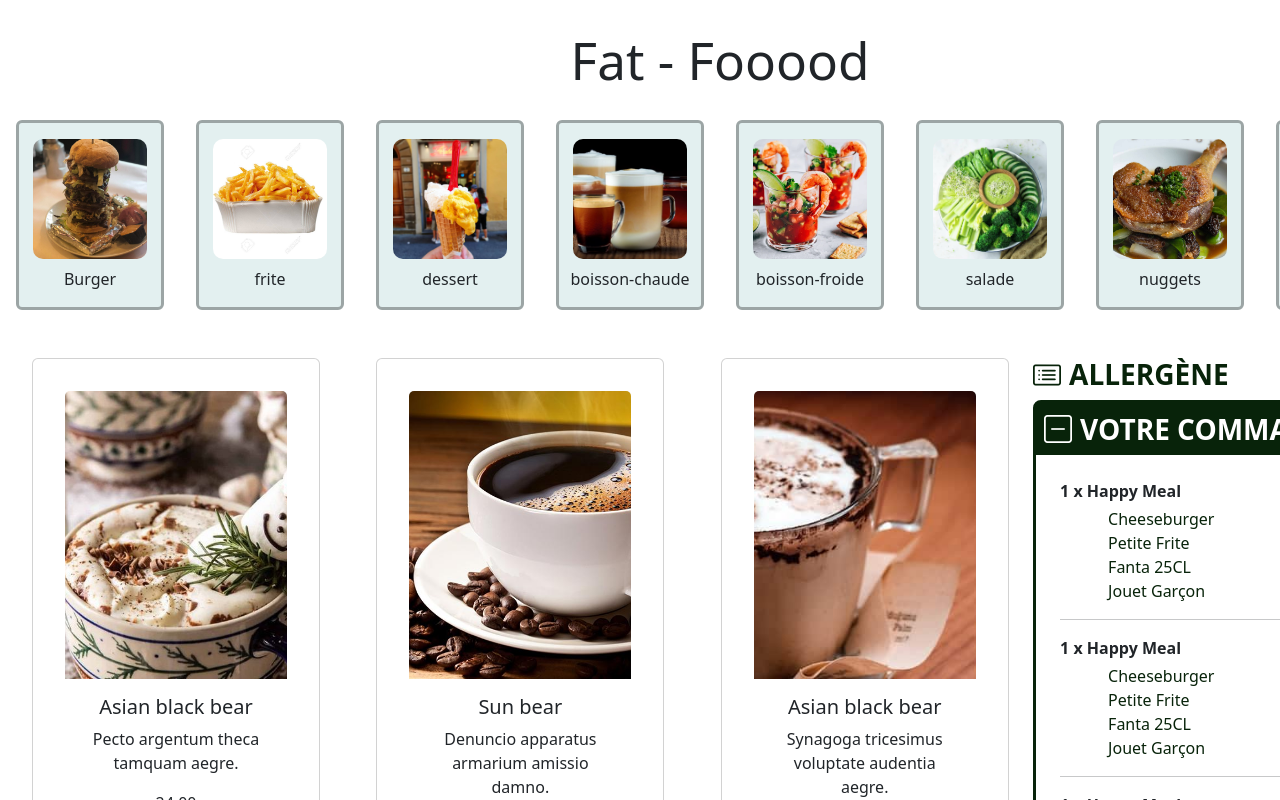
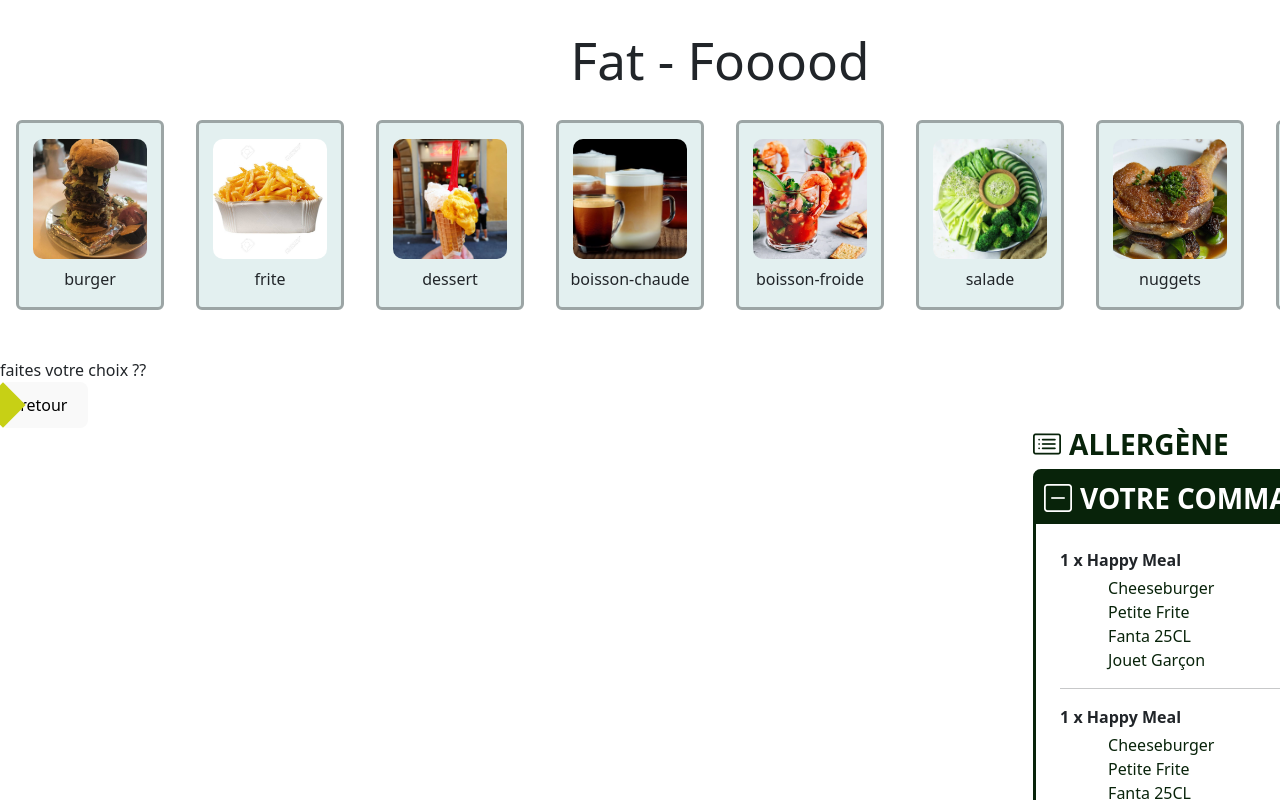
Before and after one commit to jeanCodeUnMax/fat-food, a React (Vite) app: page / in a window 1280 px wide. Shown: the top 800 px of the page. Built offline with nearby package versions, Linux system fonts and the light colour scheme.

Commit message:
feat: product filtered and tittle category selected

```diff
--- a/src/components/CommandOverview.jsx
+++ b/src/components/CommandOverview.jsx
@@ -1,6 +1,9 @@
 import './CommandOverview.css';
 
 const CommandOverview = () => {
+
+  console.log("render commandHoverview");
+
   return (
     <div className='command-overview-container'>
       <div className='command-overview-container__top text-left'>
--- a/src/components/ItemCategory.jsx
+++ b/src/components/ItemCategory.jsx
@@ -1,23 +1,30 @@
-import './ItemCategory.css';
-import PropTypes from 'prop-types';
+import "./ItemCategory.css";
+import PropTypes from "prop-types";
 
 export default function ItemCategory(props) {
-  const { item } = props;
+	const { item, stateTitleCategory } = props;
+	const [titleCategory, setTitleCategory] = stateTitleCategory;
 
+	console.log("render ItemCategory");
+
+	const handleClick = () => {
+		console.log("merci REmi ");
+    setTitleCategory(item.name)
+	};
 	return (
-    <div className='itemCategory text-center'>
-      <div className='itemCategoryImage'>
+		<div className="itemCategory text-center" onClick={handleClick}>
+			<div className="itemCategoryImage">
 				<img src={`./src/assets/${item.image}`} alt={item.name} />
 			</div>
-      <p className='itemCategoryName'>{item.name}</p>
+			<p className="itemCategoryName">{item.name} </p>
 		</div>
 	);
 }
 
-// définir les types
 ItemCategory.propTypes = {
-  item: PropTypes.exact({
+	item: PropTypes.shape({
 		name: PropTypes.string.isRequired,
 		image: PropTypes.string.isRequired,
 	}).isRequired,
+	stateTitleCategory: PropTypes.array,
 };
--- a/src/components/NavbarCategory.jsx
+++ b/src/components/NavbarCategory.jsx
@@ -1,8 +1,10 @@
 import "./NavbarCategory.css";
 import ItemCategory from "./ItemCategory";
+import PropTypes from "prop-types";
+
 
 const category = [
-	{ name: "Burger", image: "burger_13.jpg" },
+	{ name: "burger", image: "burger_13.jpg" },
 	{ name: "frite", image: "frite_1.jpg" },
 	{ name: "dessert", image: "dessert_6.jpg" },
 	{ name: "boisson-chaude", image: "boisson-chaude_3.webp" },
@@ -12,13 +14,21 @@ const category = [
 	{ name: "petit-dej", image: "petit-dej_4.jpg" },
 ];
 
-export default function NavbarCategory() {
-	// const { category } = props;
+export default function NavbarCategory(props) {
+	const { stateTitleCategory } = props;
+	console.log("render navbarCategory");
 
 	return (
 		<nav className="navbarCategory">
 			{category &&
-				category.map((item) => <ItemCategory key={item.id} item={item} />)}
+				category.map((item) => (
+					<ItemCategory key={item.id} item={item} stateTitleCategory={stateTitleCategory} />
+				))}
 		</nav>
 	);
 }
+
+
+NavbarCategory.propTypes = {
+  stateTitleCategory: PropTypes.array.isRequired,
+};
--- a/src/components/ProductCard.jsx
+++ b/src/components/ProductCard.jsx
@@ -5,6 +5,7 @@ import './ProductCard.css';
 
 export default function ProductCard(props) {
   const { product } = props;
+  console.log("render productCard");
 
   return (
     <Card style={{ width: '18rem' }}>
@@ -25,7 +26,7 @@ export default function ProductCard(props) {
 
 // définir les types
 ProductCard.propTypes = {
-  product: PropTypes.exact({
+  product: PropTypes.shape({
     category: PropTypes.string.isRequired,
     description: PropTypes.string.isRequired,
     price: PropTypes.number.isRequired,
--- a/src/components/CategorySelected.css
+++ b/src/components/TitleCategorySelected.css
@@ -10,14 +10,15 @@
 
 button.category-selected-return-btn {
   position: relative;
-  z-index: -1;
+  z-index: -0;
   display: block;
 }
 
 button.category-selected-return-btn::before {
 
+  position: absolute;
+  z-index: 100;
   content: '';
-  position: absolute;
   top: 6px;
   left: -14px;
   height: 32px;
@@ -28,13 +29,13 @@ button.category-selected-return-btn::before {
 
 }
 
-button.category-selected-return-btn {
+/* button.category-selected-return-btn {
   position: relative;
   z-index: 10!important;
   display: block;
-}
+} */
 
-button.category-selected-return-btn::before {
+/* button.category-selected-return-btn::before {
 
   content: '';
   position:absolute;
@@ -47,4 +48,4 @@ button.category-selected-return-btn::before {
   z-index: 1;
 
 
-}
+} */
--- /dev/null
+++ b/src/components/TitleCategorySelected.jsx
@@ -0,0 +1,23 @@
+import "./TitleCategorySelected.css";
+import PropTypes from "prop-types";
+
+export default function TitleCategorySelected(props) {
+	const { nameCategorySelected } = props;
+	return (
+		<>
+			<div className="container-title-category-selected">
+				<div>
+					{nameCategorySelected
+						? `voici nos  ${nameCategorySelected}`
+						: "faites votre choix ??"}
+				</div>
+				<button className="category-selected-return-btn">retour</button>
+			</div>
+		</>
+	);
+}
+
+// complication inutiles. pas besoin d'avoir un objet pour une simple proprié string
+TitleCategorySelected.propTypes = {
+	nameCategorySelected: PropTypes.string,
+};
--- a/src/pages/ChoiceProduct.jsx
+++ b/src/pages/ChoiceProduct.jsx
@@ -1,20 +1,30 @@
-import ProductCard from '../components/ProductCard';
-import './ChoiceProduct.css';
-import { useState } from 'react';
-import superMock from '../mock.json';
-import NavbarCategory from '../components/NavbarCategory';
-import CommandOverview from '../components/CommandOverview';
+import ProductCard from "../components/ProductCard";
+import "./ChoiceProduct.css";
+import { useState } from "react";
+import superMock from "../mock.json";
+import NavbarCategory from "../components/NavbarCategory";
+import CommandOverview from "../components/CommandOverview";
+import TitleCategorySelected from "../components/TitleCategorySelected";
 
 export default function ChoiceProduct() {
 	const [data] = useState(superMock);
+	const [nameCategorySelected, setNameCategorySelected] = useState(null);
+	const stateTitleCategory = [nameCategorySelected, setNameCategorySelected];
+	const productFiltered = data.filter((item) => item.category === nameCategorySelected)
+
+	console.log("render choiceProduct");
+
 	return (
 		<>
-      <h1 className='main-header text-center'>Fat - Fooood</h1>
-      <NavbarCategory />
-      <main className='main-choice-product-page'>
-        <div className='choiceProduct'>
+			<h1 className="main-header text-center">Fat - Fooood</h1>
+			<NavbarCategory stateTitleCategory={stateTitleCategory} />
+
+			<TitleCategorySelected nameCategorySelected={nameCategorySelected}/>
+			<main className="main-choice-product-page">
+				<hr />
+				<div className="choiceProduct">
 					{data &&
-            data.map((item) => <ProductCard key={item.id} product={item} />)}
+						productFiltered.map((item) => <ProductCard key={item.id} product={item} />)}
 				</div>
 				<CommandOverview />
 			</main>
```
Also changed, not shown: src/components/CategorySelected.jsx (deleted, +0 -13 lines). Lines whose indentation alone changed are shown as unchanged.
